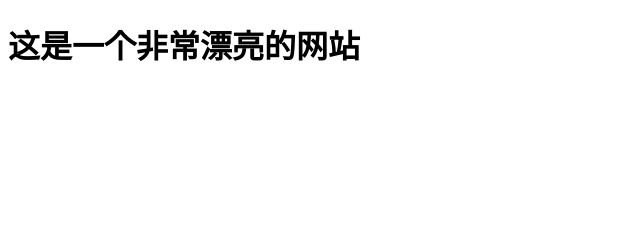
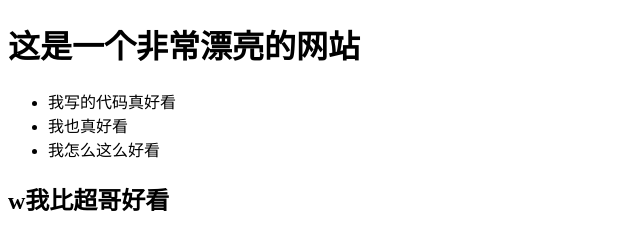
Before and after one commit to caihuangot/git-demo, a plain HTML site: page index.html in a window 1280 px wide. Shown: the whole page, without its empty margins (0-640 px from the left). Drawn offline with Linux system fonts and the light colour scheme.

Commit message:
第二次update

```diff
--- a/index.html
+++ b/index.html
@@ -8,5 +8,11 @@
 </head>
 <body>
     <h1>这是一个非常漂亮的网站</h1>
+    <ul>
+        <li>我写的代码真好看</li>
+        <li>我也真好看</li>
+        <li>我怎么这么好看</li>
+    </ul>
+    <h2>w我比超哥好看</h2>
 </body>
 </html>
```
